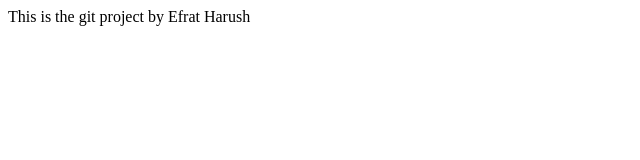
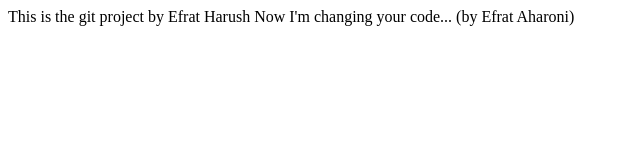
Before and after one commit to efrat7248/hw_e, a plain HTML site: page index.html in a window 1280 px wide. Shown: the whole page, without its empty margins (0-640 px from the left). Drawn offline with Linux system fonts and the light colour scheme.

Commit message:
first update without conflict

```diff
--- a/index.html
+++ b/index.html
@@ -7,5 +7,7 @@
 </head>
 <body>
     This is the git project by Efrat Harush
+
+    Now I'm changing your code... (by Efrat Aharoni)
 </body>
 </html>
```
